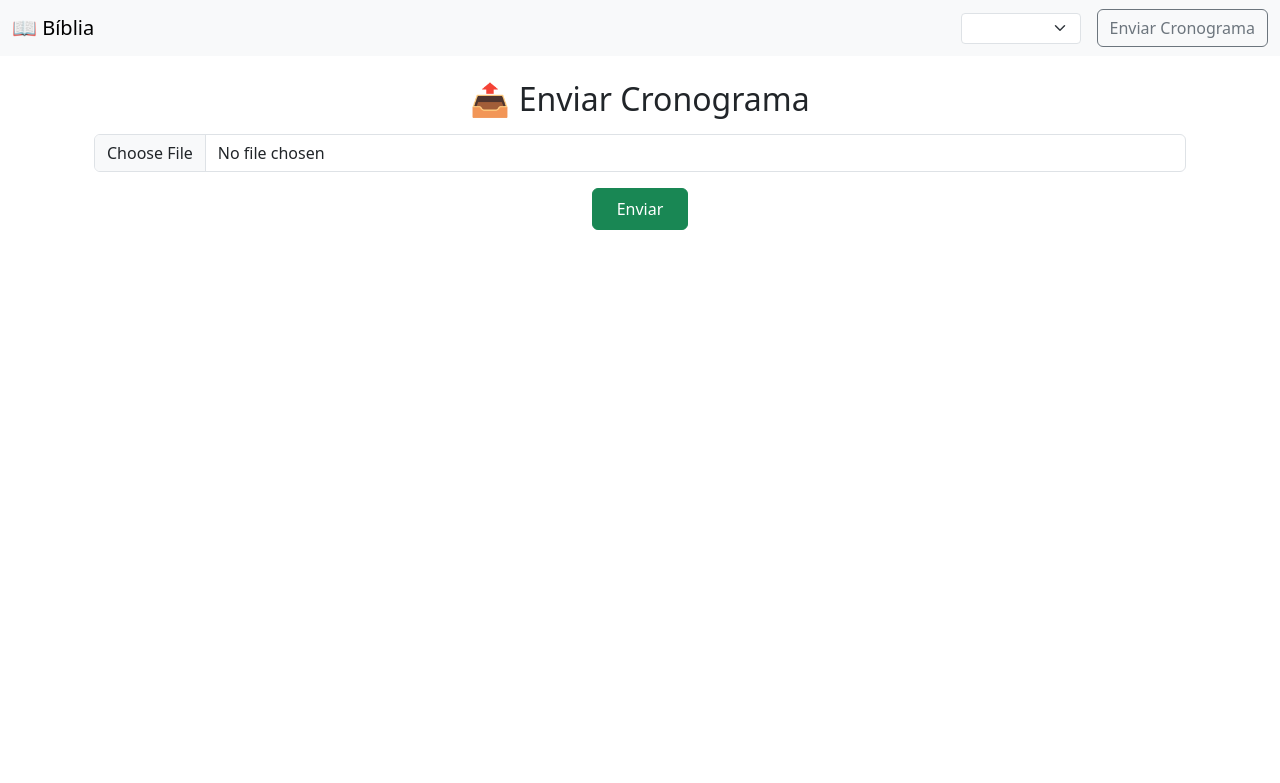
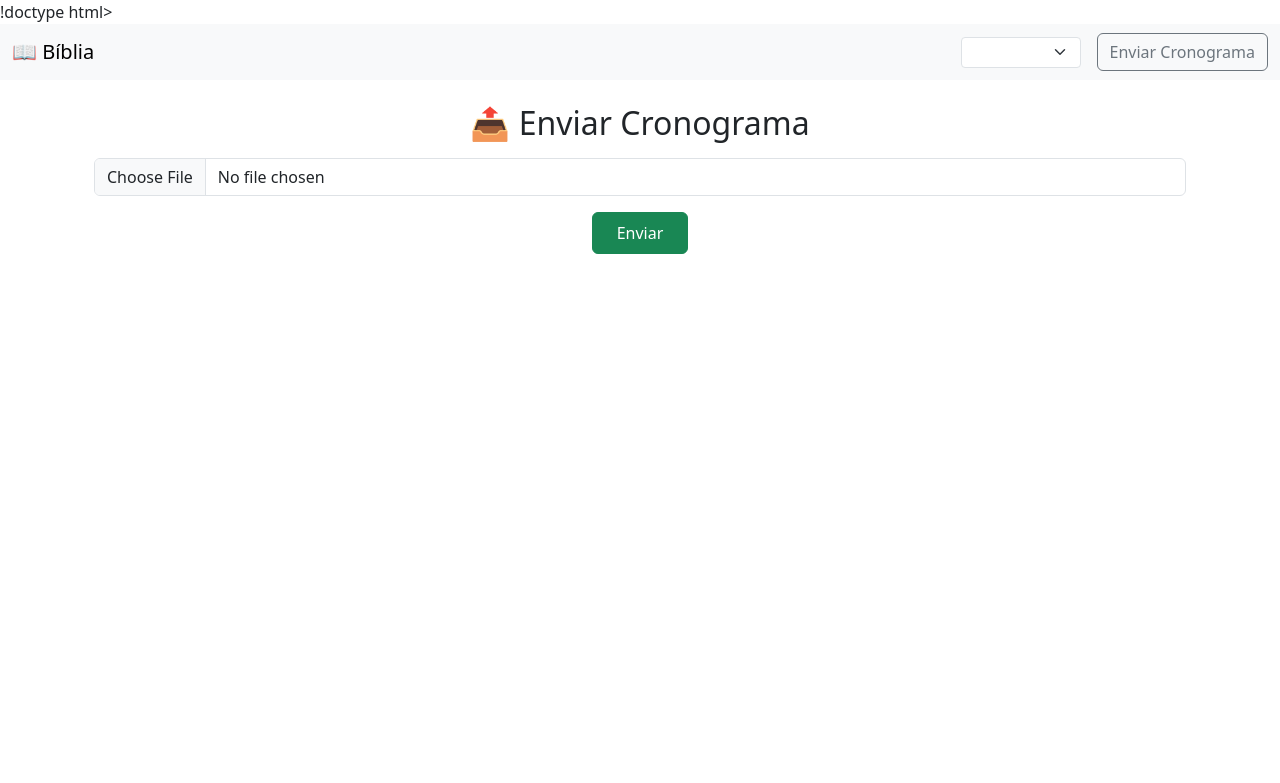
Before and after one commit to josehenriqueprogramador/Biblia_Desktop_FastAPI, a FastAPI app: page /upload in a window 1280 px wide. Shown: the top 783 px of the page. Run offline with FastAPI, Linux system fonts and the light colour scheme; lists and menus that the app fills with data are empty; some libraries are stand-ins or nearby versions.

Commit message:
correção base

```diff
--- a/templates/base.html
+++ b/templates/base.html
@@ -1,4 +1,4 @@
-<!doctype html>
+!doctype html>
 <html lang="pt-BR">
 <head>
   <meta charset="utf-8">
@@ -6,6 +6,7 @@
   <title>Bíblia</title>
   <link rel="stylesheet" href="/static/bootstrap/css/bootstrap.min.css">
   <style>
+    /* pequenas melhorias visuais */
     .book-grid .btn { min-height: 40px; border-radius: 12px; }
     .verse-grid .btn { min-width: 44px; min-height: 40px; border-radius: 8px; }
     .verse-grid .btn.selected { background-color: #ffc107 !important; color:#000 !important; }
```
